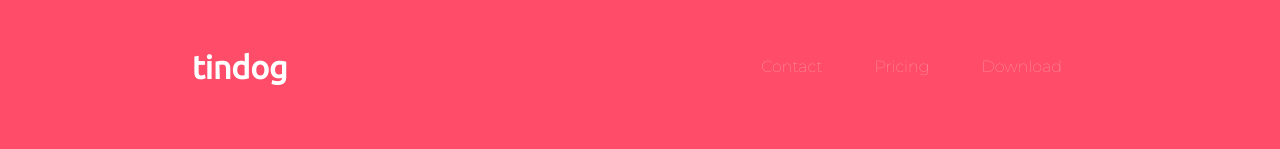
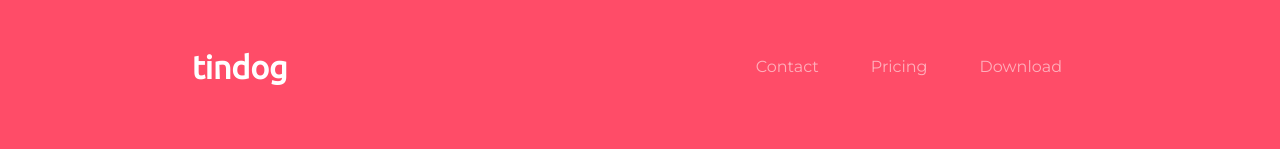
Before and after one commit to harsh2486/Tindog, a plain HTML site: page index.html in a window 1280 px wide. Shown: the top 149 px of the page. Drawn offline with nearby package versions, Linux system fonts and the light colour scheme.

Commit message:
nav link weight

```diff
--- a/css/styles.css
+++ b/css/styles.css
@@ -50,10 +50,6 @@ p {
 
 .nav-item {
   padding: 0 18px;
-}
-
-.nav-link {
-  font-weight: 100;
 }
 
 .navbar-brand {
```
